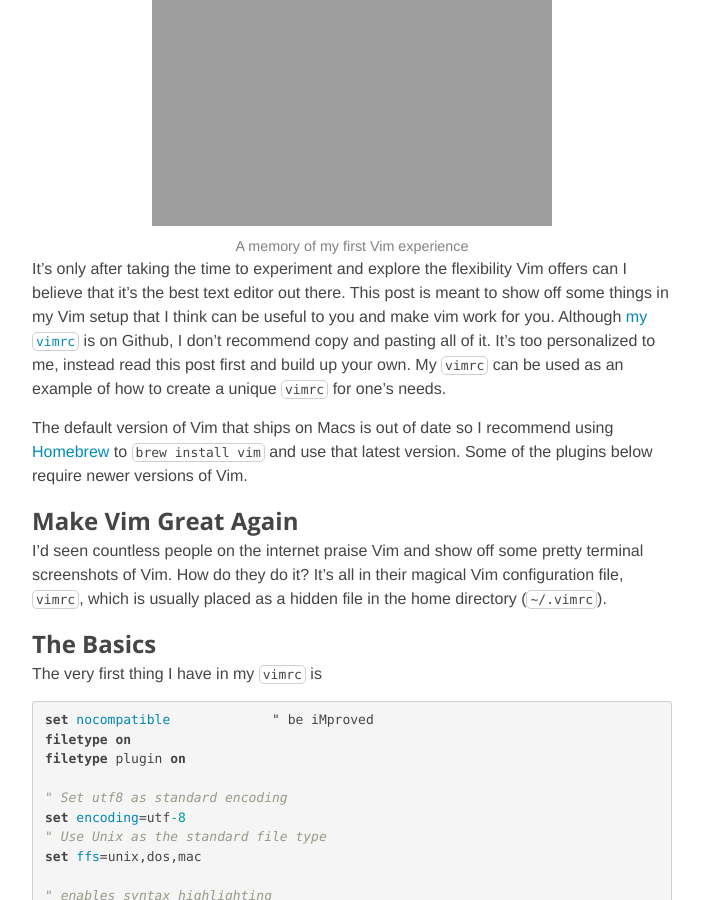
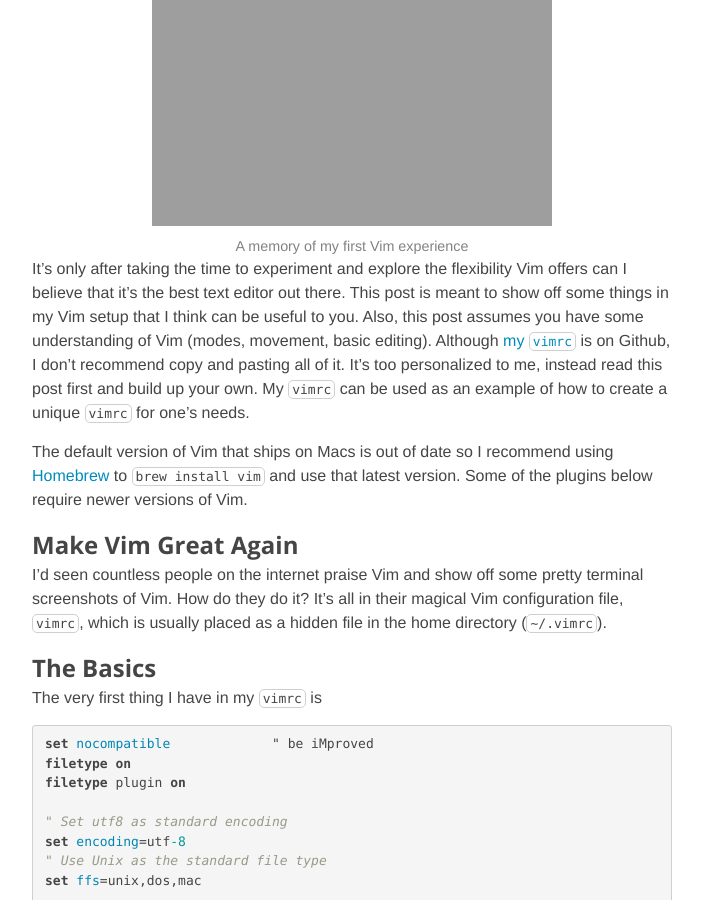
Before and after one commit to Melinysh/melinysh.github.io, a Jekyll site: the page built from _posts/2016-02-18-what-makes-a-vimrc.md, in a window 1280 px wide and 900 px high, scrolled down 716 px. Shown: the whole window, without its empty margins (288-991 px from the left). Built offline with Jekyll 4.4.1, drawn with Linux system fonts in a browser that asks for light colours; nearby versions of some CDN libraries; comment, search, counter and statistics services are not loaded; some of the changed text lies outside the part shown.

Commit message:
Minor fixes and improvements

```diff
--- a/_posts/2016-02-18-what-makes-a-vimrc.md
+++ b/_posts/2016-02-18-what-makes-a-vimrc.md
@@ -9,7 +9,7 @@ Let's get this out the way. The default vi editor is horrible. I think I first u
 
 {% include image.html img="trapped-vim.tiff" title="Default Vim setup" caption="A memory of my first Vim experience"%}
 
-It's only after taking the time to experiment and explore the flexibility Vim offers can I believe that it's the best text editor out there. This post is meant to show off some things in my Vim setup that I think can be useful to you and make vim work for you. Although [my `vimrc`](https://github.com/melinysh/vimrc) is on Github, I don't recommend copy and pasting all of it. It's too personalized to me, instead read this post first and build up your own. My `vimrc` can be used as an example of how to create a unique `vimrc` for one's needs.
+It's only after taking the time to experiment and explore the flexibility Vim offers can I believe that it's the best text editor out there. This post is meant to show off some things in my Vim setup that I think can be useful to you. Also, this post assumes you have some understanding of Vim (modes, movement, basic editing). Although [my `vimrc`](https://github.com/melinysh/vimrc) is on Github, I don't recommend copy and pasting all of it. It's too personalized to me, instead read this post first and build up your own. My `vimrc` can be used as an example of how to create a unique `vimrc` for one's needs.
 
 The default version of Vim that ships on Macs is out of date so I recommend using [Homebrew](http://brew.sh) to `brew install vim` and use that latest version. Some of the plugins below require newer versions of Vim.
 
```
Also changed, not shown: other parts of _posts/2016-02-18-what-makes-a-vimrc.md (+1 -1 lines).
